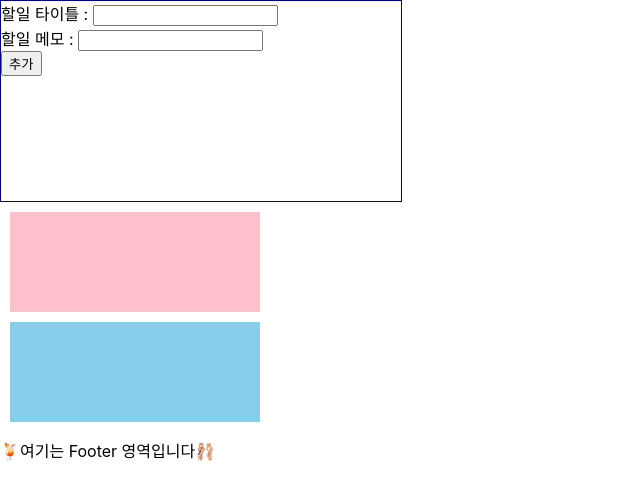
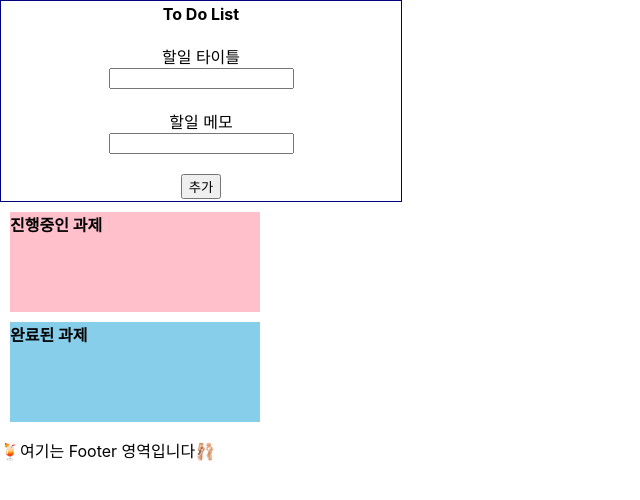
Before and after one commit to seopport/todolist-for-practice, a React (Create React App) app: page / in a window 1280 px wide. Shown: the top 500 px of the page, without its empty margins (0-640 px from the left). Built offline with nearby package versions, Linux system fonts and the light colour scheme.

Commit message:
final commit

```diff
--- a/src/components/InputArea.jsx
+++ b/src/components/InputArea.jsx
@@ -3,7 +3,10 @@ import { nanoid } from 'nanoid'
 
 function InputArea({ todo, setTodo }) {
 
-    const box = { width: "400px", height: "200px", border: "1px solid navy" }
+    const box = {
+        width: "400px", height: "200px", border: "1px solid navy",
+        display: "flex", flexDirection: "column", alignItems: "center", justifyContent: "center"
+    }
 
     const [title, setTitle] = useState('')
     const [memo, setMemo] = useState('')
@@ -33,9 +36,9 @@ function InputArea({ todo, setTodo }) {
 
     return (
         <>
-            <div style={box}>
-                할일 타이틀 : <input type='text' value={title} onChange={handleTitleChange} /><br />
-                할일 메모 : <input type='text' value={memo} onChange={handleMemoChange} />
+            <div style={box}><strong>To Do List</strong><br />
+                할일 타이틀<input type='text' value={title} onChange={handleTitleChange} /><br />
+                할일 메모<input type='text' value={memo} onChange={handleMemoChange} />
                 <br /><button onClick={handleAddButtonClick}>추가</button>
             </div>
         </>
--- a/src/components/TodoList.jsx
+++ b/src/components/TodoList.jsx
@@ -10,10 +10,10 @@ function TodoList({ todo, setTodo }) {
 
     return (
         <div>
-            <div style={inProgress}>
+            <div style={inProgress}><strong>진행중인 과제</strong>
                 <Todo todo={todo} setTodo={setTodo} isDone={false} />
             </div>
-            <div style={done}>
+            <div style={done}><strong>완료된 과제</strong>
                 <Todo todo={todo} setTodo={setTodo} isDone={true} />
             </div>
         </div>
```
